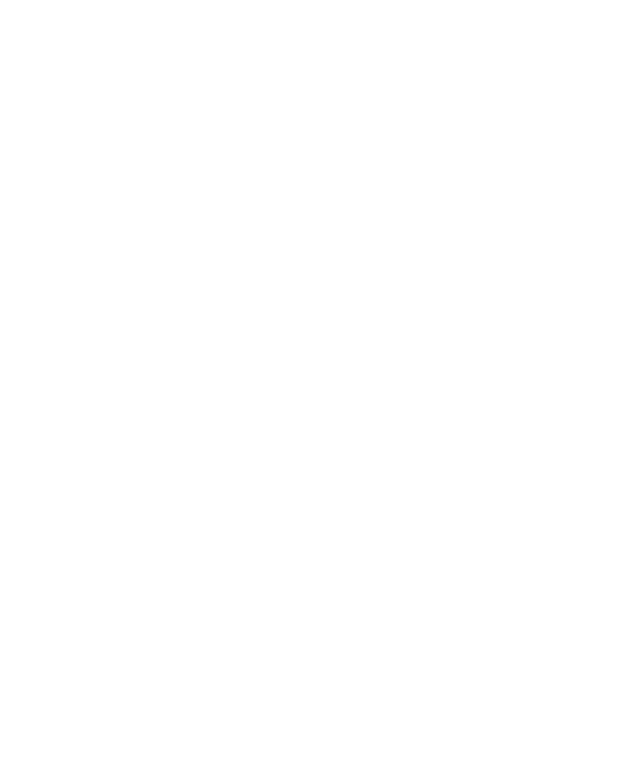
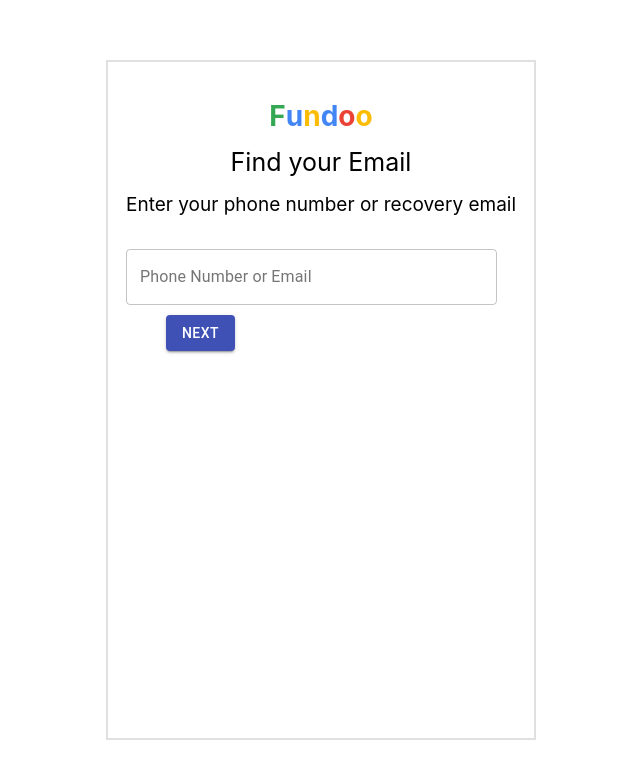
Before and after one commit to Renuka-Sawale/Fundoonotes_Project, a React (Create React App) app: page /forgotEmail in a window 1280 px wide. Shown: the top 778 px of the page, without its empty margins (319-959 px from the left). Built offline with nearby package versions, Linux system fonts and the light colour scheme.

Commit message:
Added forgot email ui with Api integration

```diff
--- a/src/App.js
+++ b/src/App.js
@@ -1,15 +1,18 @@
 import './App.css';
+import { BrowserRouter, Redirect, Route, Switch } from 'react-router-dom';
+
 import Registration from './Pages/RegistrationPage/Registration';
-import { BrowserRouter, Redirect, Route, Switch } from 'react-router-dom';
 import Login from './Pages/LoginPage/Login';
+import ForgotEmail from './Pages/ForgotEmailPage/ForgotEmail';
 
 function App() {
   return (
     <div className="App">
       <BrowserRouter>
         <Switch>
+          <Route exact path="/registration" component={Registration} />
           <Route exact path="/login" component={Login} />
-          <Route exact path="/registration" component={Registration} />
+          <Route exact path="/forgotEmail" component={ForgotEmail} />
         </Switch>
       </BrowserRouter>
     </div>
--- /dev/null
+++ b/src/Pages/ForgotEmailPage/ForgotEmail.jsx
@@ -0,0 +1,92 @@
+import React, { Component } from 'react';
+import TextField from '@material-ui/core/TextField';
+import Button from '@material-ui/core/Button';
+import '../ForgotEmailPage/forgotEmail.css';
+
+import UserService from '../../services/userService';
+const service = new UserService()
+
+export default class ForgotEmailPage extends Component {
+
+    constructor(props) {
+        super(props)
+        this.state = {
+            email: '',
+            emailError: false,
+            emailErrorMessage: ''
+        }
+    }
+
+    handleInput = (e) => {
+        console.log(e.target.name, e.target.value);
+        this.setState({ [e.target.name]: e.target.value })
+    }
+
+    validationCheck = () => {
+        this.setState({
+            emailError: false,
+            emailErrorMessage: ''
+        })
+        let valid = true;
+        if(this.state.email.length == 0) {
+            valid = false
+            this.setState({
+                emailError: true,
+                emailErrorMessage: 'Choose a Gmail address'
+            })
+        }
+        return valid;
+    }
+
+    submit = () => {
+        if (this.validationCheck()) {
+            console.log('call api');
+            let data = {
+                "email": this.state.email,
+                "service": "advance"
+            }
+            service.forgetPassword(data).then((data) => {
+                console.log(data);
+            })
+            .catch((error) => {
+                console.log("error: ", error);
+            });
+
+        } else {
+            console.log('validation failed')
+        }
+    }
+
+    render() {
+        return (
+            <div className="content">
+                <form className="top-content">
+                    <div className="second-row">
+                        <div className="top">
+                            <div className="fundooo">
+                                <h1 style={{color : '#34a853'}}>F</h1>
+                                <h1 style={{color : '#4285f4'}}>u</h1>
+                                <h1 style={{color : '#fbbc05'}}>n</h1>
+                                <h1 style={{color : '#4285f4'}}>d</h1>
+                                <h1 style={{color : '#ea4335'}}>o</h1>
+                                <h1 style={{color : '#fbbc05'}}>o</h1>
+                            </div>
+                            <h1 className="content-text">Find your Email</h1>
+                            <h1 className="content-text1">Enter your phone number or recovery email</h1>
+                        </div>
+
+                        <div className="content2">
+                            <TextField id="outlined-basic" name="email" label="Phone Number or Email" error={this.state.emailError} helperText={this.state.emailErrorMessage} fullWidth variant="outlined" onChange={this.handleInput} />
+                        </div>
+
+                        <div class="Bottom-Button">
+                            <div className="button">
+                                <Button variant="contained" color="primary" onClick={this.submit}>Next</Button>
+                            </div>
+                        </div>
+                    </div>
+                </form>
+            </div>
+        )
+    }
+}
--- /dev/null
+++ b/src/Pages/ForgotEmailPage/forgotEmail.css
@@ -0,0 +1,17 @@
+/*.top-content{
+    padding: 27px;
+    border: 2px solid #e0e0e0;
+    display: flex;
+    flex-direction: row;
+    height: 73vh;
+}
+
+.content-text1 {
+    font-size: 18px;
+    font-weight: initial;
+}
+
+.Bottom-Button {
+    margin-top: 15px;
+    margin-left: 219px;
+}*/
--- a/src/services/userService.js
+++ b/src/services/userService.js
@@ -12,4 +12,8 @@
     login = (data) => {
         return axios.postMethod(`${this.baseURL}user/login`, data);
     }
+
+    forgetPassword = (data) => {
+        return axios.postMethod(`${this.baseURL}/user/reset`, data);
+    }
 }
```
